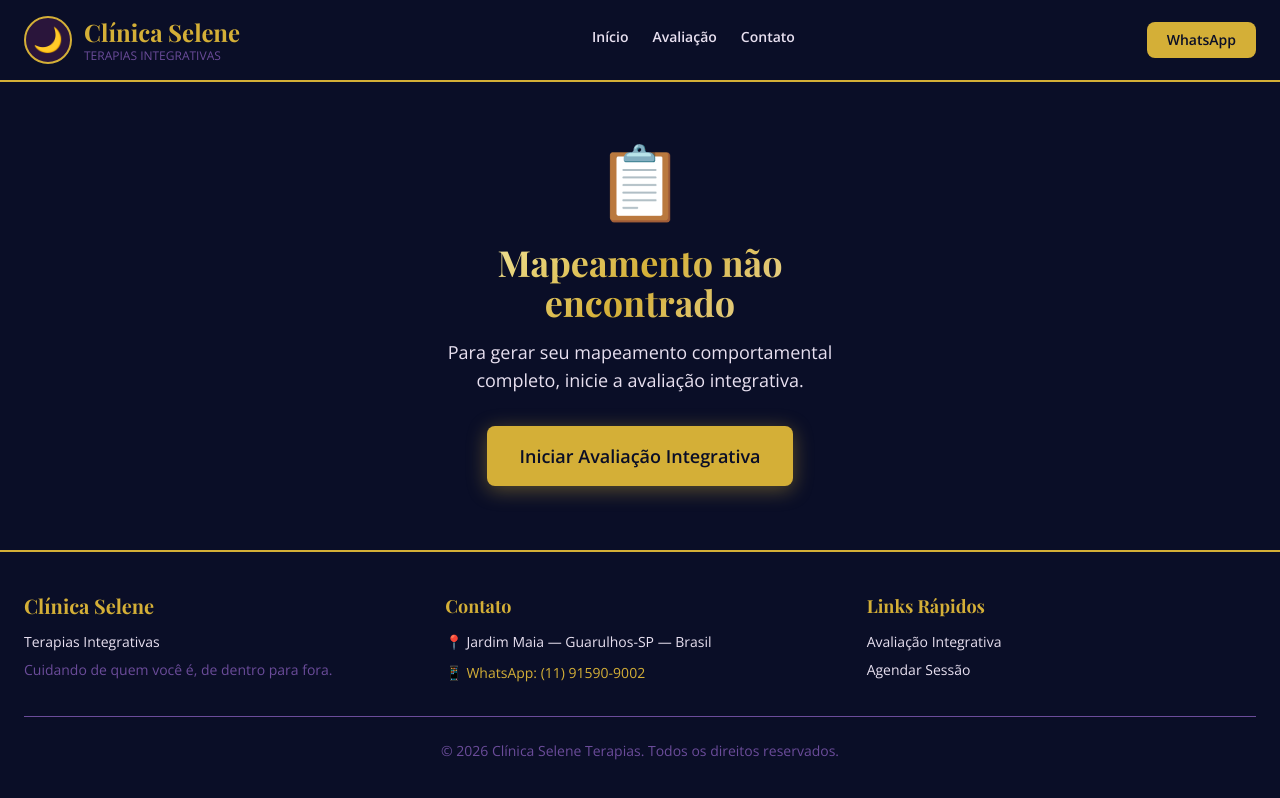
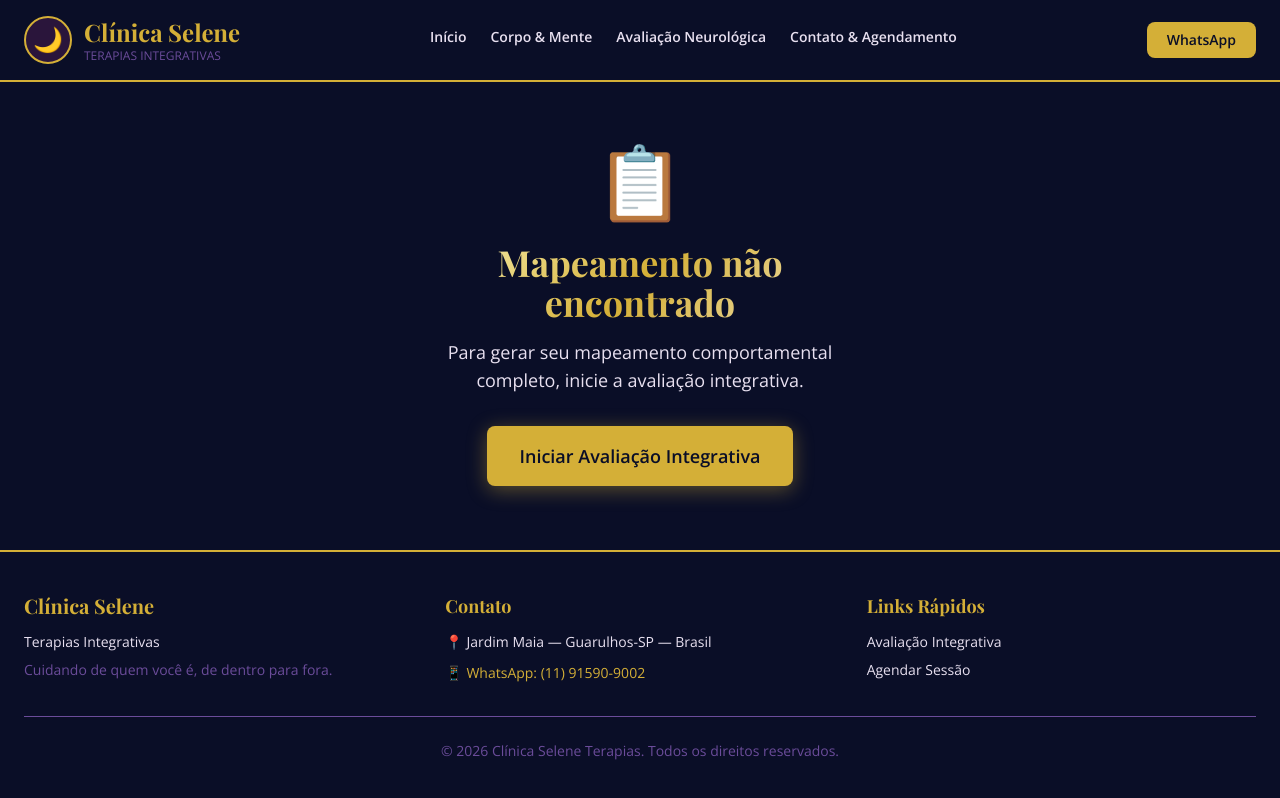
Before and after one commit to mestreceliodlua/site_selene, a Next.js app: page /mentoria in a window 1280 px wide. Shown: the top 798 px of the page. Built offline with nearby package versions, Linux system fonts and the light colour scheme.

Commit message:
fix: menu atualizado - Inicio, Corpo e Mente, Avaliacao Neurologica, Contato e Agendamento

```diff
--- a/app/components/Header.tsx
+++ b/app/components/Header.tsx
@@ -10,8 +10,9 @@ export default function Header({ tituloPagina = "Clínica Selene", variante = "p
 
   const navItems = [
     { href: '/', label: 'Início' },
-    { href: '/neuroeval', label: 'Avaliação' },
-    { href: '/contato', label: 'Contato' },
+    { href: '/corpo-mente', label: 'Corpo & Mente' },
+    { href: '/neuroeval', label: 'Avaliação Neurológica' },
+    { href: '/contato', label: 'Contato & Agendamento' },
   ];
 
   return (
--- a/app/components/SiteShell.tsx
+++ b/app/components/SiteShell.tsx
@@ -13,8 +13,9 @@ export default function SiteShell({ children }: SiteShellProps) {
 
   const navItems = [
     { href: '/', label: 'Início' },
-    { href: '/neuroeval', label: 'Avaliação' },
-    { href: '/contato', label: 'Contato' },
+    { href: '/corpo-mente', label: 'Corpo & Mente' },
+    { href: '/neuroeval', label: 'Avaliação Neurológica' },
+    { href: '/contato', label: 'Contato & Agendamento' },
   ];
 
   return (
```
